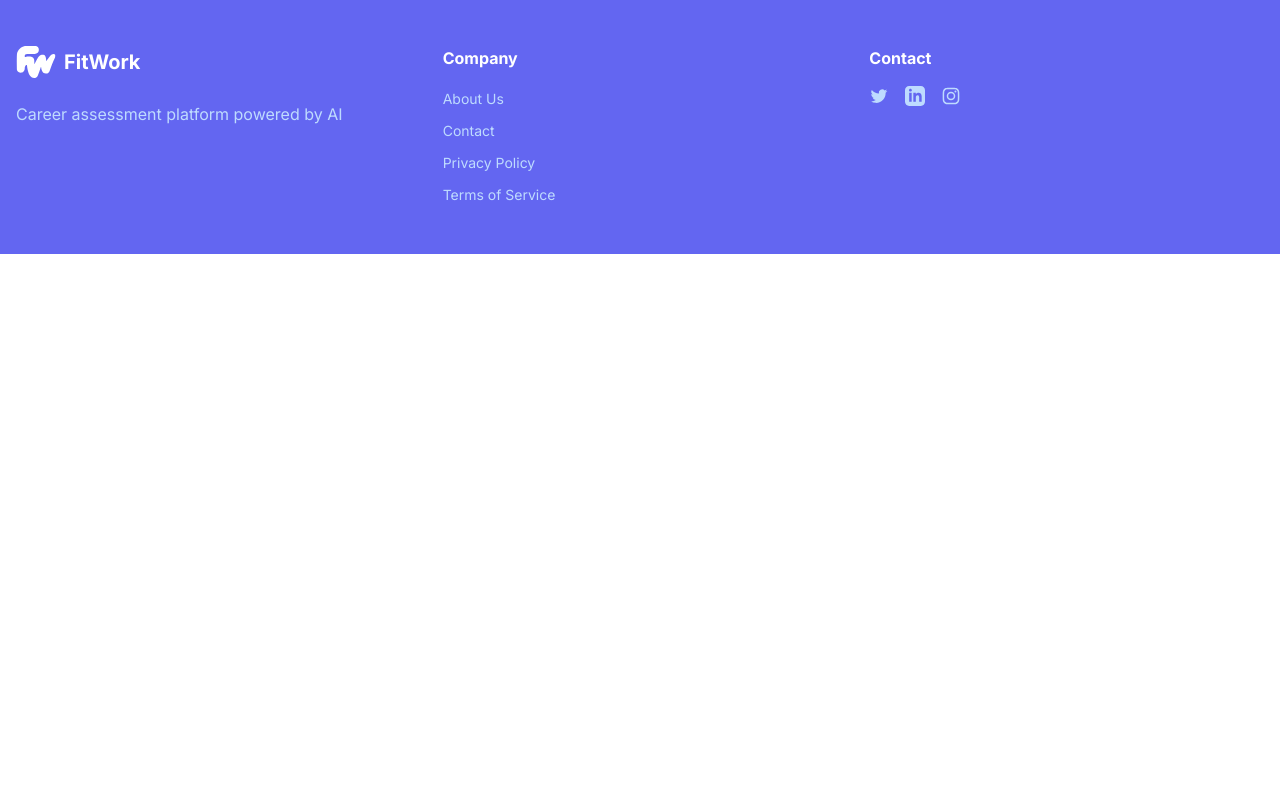
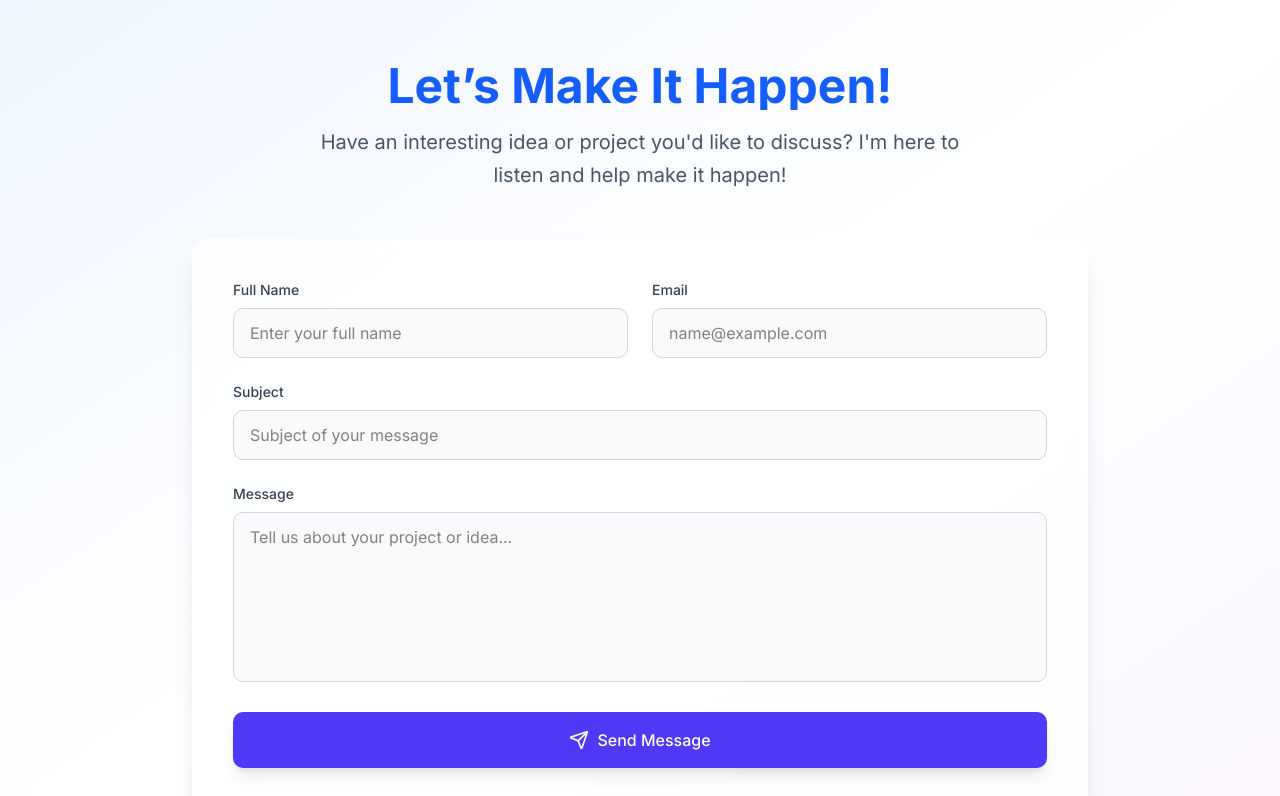
Before and after one commit to rivalby24/fitwork-fe, a React (Vite) app: page / in a window 1280 px wide. Shown: the part 1980-2776 px from the top of the page. Before the commit the page ends 2234 px from the top, so only its background shows below. Built offline with nearby package versions, Linux system fonts and the light colour scheme; no server answers; a web font is replaced by a local one.

Commit message:
Add contact and fix about

```diff
--- /dev/null
+++ b/src/components/Contact.tsx
@@ -0,0 +1,161 @@
+import React, { useState } from "react";
+import { Send } from "lucide-react";
+
+const ContactForm = () => {
+  const [formData, setFormData] = useState({
+    name: "",
+    email: "",
+    subject: "",
+    message: "",
+  });
+
+  const handleInputChange = (
+    e: React.ChangeEvent<HTMLInputElement | HTMLTextAreaElement>
+  ) => {
+    const { name, value } = e.target;
+    setFormData((prev) => ({
+      ...prev,
+      [name]: value,
+    }));
+  };
+
+  const handleSubmit = (e: React.FormEvent<HTMLFormElement>) => {
+    e.preventDefault();
+
+    // Validasi sederhana
+    const { name, email, subject, message } = formData;
+    if (!name || !email || !subject || !message) {
+      alert("Mohon lengkapi semua kolom sebelum mengirim pesan.");
+      return;
+    }
+
+    const emailSubject = encodeURIComponent(subject || "Pesan dari Website");
+    const emailBody = encodeURIComponent(
+      `Nama: ${name}\n` +
+        `Email: ${email}\n` +
+        `Subjek: ${subject}\n\n` +
+        `Pesan:\n${message}`
+    );
+
+    const mailtoLink = `mailto:marifatuambiya1604@gmail.com?subject=${emailSubject}&body=${emailBody}`;
+
+    window.location.href = mailtoLink;
+
+    // Reset form
+    setFormData({ name: "", email: "", subject: "", message: "" });
+  };
+
+  return (
+    <section
+      id="contact"
+      className="py-16 px-4 bg-gradient-to-br from-blue-50 via-white to-purple-50">
+      <div className="max-w-4xl mx-auto">
+        <div className="text-center mb-12">
+          <h2 className="text-4xl md:text-5xl font-bold bg-blue-600 bg-clip-text text-transparent mb-4">
+            Let’s Make It Happen!
+          </h2>
+          <p className="text-xl text-gray-600 max-w-2xl mx-auto leading-relaxed">
+            Have an interesting idea or project you'd like to discuss? I'm here
+            to listen and help make it happen!
+          </p>
+        </div>
+
+        <form
+          onSubmit={handleSubmit}
+          className="bg-white/80 backdrop-blur-sm p-8 md:p-10 rounded-2xl shadow-xl border border-white/20 hover:shadow-2xl transition-all duration-300">
+          <div className="grid md:grid-cols-2 gap-6 mb-6">
+            {/* Nama */}
+            <div>
+              <label
+                htmlFor="name"
+                className="block text-sm font-medium text-gray-700 mb-2">
+                Full Name
+              </label>
+              <input
+                type="text"
+                id="name"
+                name="name"
+                value={formData.name}
+                onChange={handleInputChange}
+                className="w-full px-4 py-3 border border-gray-300 rounded-lg focus:ring-2 focus:ring-blue-500 focus:border-blue-500 transition-all duration-200 bg-gray-50 focus:bg-white"
+                placeholder="Enter your full name"
+                required
+              />
+            </div>
+
+            {/* Email */}
+            <div>
+              <label
+                htmlFor="email"
+                className="block text-sm font-medium text-gray-700 mb-2">
+                Email
+              </label>
+              <input
+                type="email"
+                id="email"
+                name="email"
+                value={formData.email}
+                onChange={handleInputChange}
+                className="w-full px-4 py-3 border border-gray-300 rounded-lg focus:ring-2 focus:ring-blue-500 focus:border-blue-500 transition-all duration-200 bg-gray-50 focus:bg-white"
+                placeholder="name@example.com"
+                required
+              />
+            </div>
+          </div>
+
+          <div className="space-y-6">
+            {/* Subjek */}
+            <div>
+              <label
+                htmlFor="subject"
+                className="block text-sm font-medium text-gray-700 mb-2">
+                Subject
+              </label>
+              <input
+                type="text"
+                id="subject"
+                name="subject"
+                value={formData.subject}
+                onChange={handleInputChange}
+                className="w-full px-4 py-3 border border-gray-300 rounded-lg focus:ring-2 focus:ring-blue-500 focus:border-blue-500 transition-all duration-200 bg-gray-50 focus:bg-white"
+                placeholder="Subject of your message"
+                required
+              />
+            </div>
+
+            {/* Pesan */}
+            <div>
+              <label
+                htmlFor="message"
+                className="block text-sm font-medium text-gray-700 mb-2">
+                Message
+              </label>
+              <textarea
+                id="message"
+                name="message"
+                value={formData.message}
+                onChange={handleInputChange}
+                rows={6}
+                className="w-full px-4 py-3 border border-gray-300 rounded-lg focus:ring-2 focus:ring-blue-500 focus:border-blue-500 transition-all duration-200 resize-none bg-gray-50 focus:bg-white"
+                placeholder="Tell us about your project or idea..."
+                required
+              />
+            </div>
+
+            {/* Tombol Kirim */}
+            <div className="flex flex-col sm:flex-row gap-4 items-center">
+              <button
+                type="submit"
+                className="w-full sm:flex-1 bg-indigo-600 hover:bg-indigo-700 text-white px-8 py-4 rounded-lg hover:from-blue-700 hover:to-blue-700 transition-all duration-300 font-medium flex items-center justify-center space-x-2 transform hover:scale-105 shadow-lg hover:shadow-xl">
+                <Send className="w-5 h-5" />
+                <span>Send Message</span>
+              </button>
+            </div>
+          </div>
+        </form>
+      </div>
+    </section>
+  );
+};
+
+export default ContactForm;
--- a/src/pages/LandingPage.tsx
+++ b/src/pages/LandingPage.tsx
@@ -4,8 +4,10 @@ import { Button } from "../components/ui/button";
 import { Card, CardContent } from "../components/ui/card";
 import { ArrowRight, BarChart3, LineChart, MessageSquare } from "lucide-react";
 import FAQ from "@/components/FAQ";
+import Contact from "@/components/Contact"
 import Footer from "@/components/FooterLanding";
 import NavbarLanding from "@/components/NavbarLanding";
+
 
 function LandingPage() {
   const location = useLocation();
@@ -160,6 +162,10 @@ function LandingPage() {
         <FAQ />
       </section>
 
+      <section id="contact">
+        <Contact />
+      </section>
+
       <Footer />
     </div>
   );
```
Also changed, not shown: src/pages/About.tsx (+60 -31 lines).
